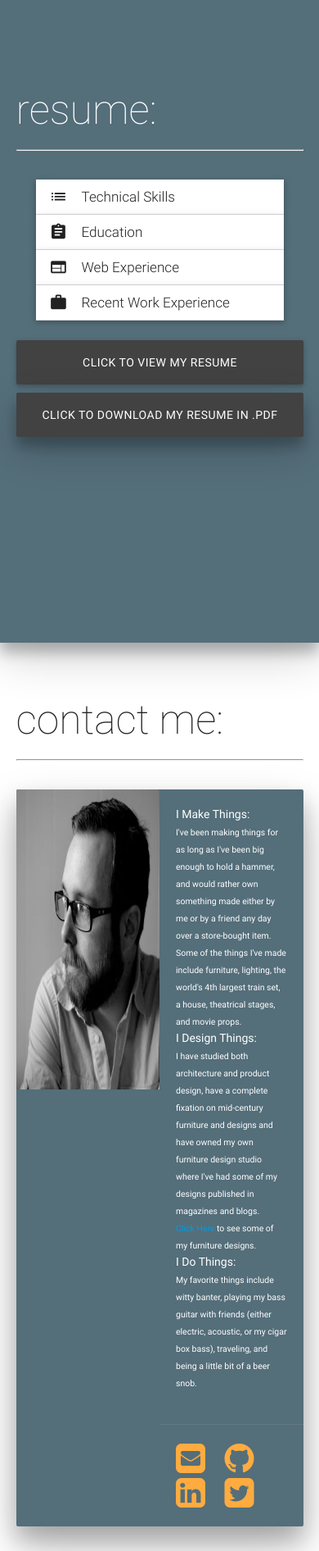
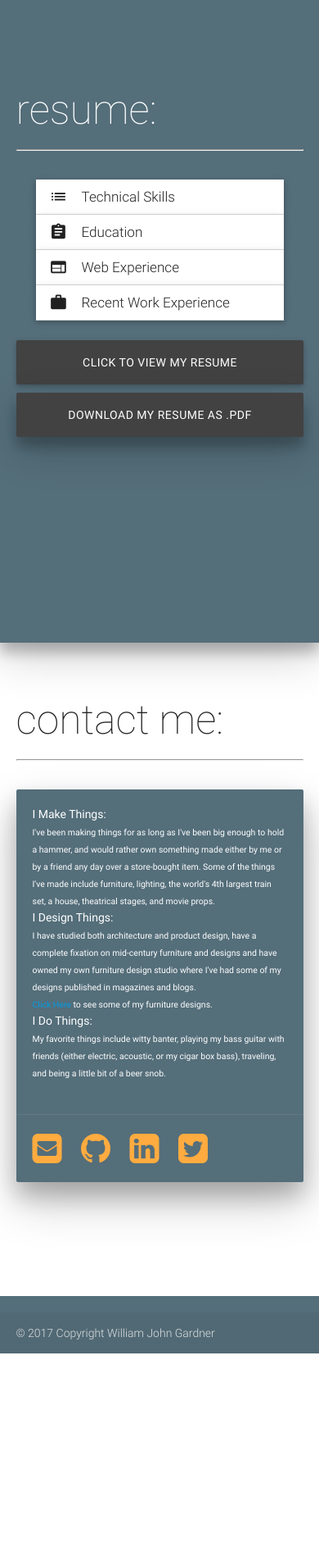
Before and after one commit to williamjohngardner/williamjgardner, a Django app: page / in a window 390 px wide. Shown: the part 4608-6500 px from the top of the page at 82% size. After the commit the page ends 6259 px from the top, so only its background shows below. Run offline with Django 3.2, Linux system fonts and the light colour scheme; some libraries are stand-ins or nearby versions.

Commit message:
New Updates for new job

```diff
--- a/app/static/app/css/main.css
+++ b/app/static/app/css/main.css
@@ -24,3 +24,9 @@ h2 {
 .card.medium {
     height: 450px;
 }
+
+@media screen and (max-width: 700px) {
+  .card-image {
+    display: none;
+  }
+}
--- a/templates/base.html
+++ b/templates/base.html
@@ -67,7 +67,7 @@
     <footer class="page-footer blue-grey darken-1">
       <div class="footer-copyright">
         <div class="container">
-          © 2016 Copyright William John Gardner
+          © 2017 Copyright William John Gardner
         </div>
       </div>
     </footer>
--- a/templates/index.html
+++ b/templates/index.html
@@ -449,7 +449,7 @@
   <div class="row hide-on-large-only">
     <div class="col s12 m12 center-align">
       <a id="resumebtn" class="waves-effect grey darken-3 btn-large z-depth-1" href="{% static 'app/images/gardner_resume.pdf' %}" target="blank">Click to View My Resume</a>
-      <a id="resumebtn" class="waves-effect grey darken-3 btn-large z-depth-3" href="{% static 'app/images/gardner_resume.pdf' %}" download>Click to Download My Resume in .pdf Formatting</a>
+      <a id="resumebtn" class="waves-effect grey darken-3 btn-large z-depth-3" href="{% static 'app/images/gardner_resume.pdf' %}" download>Download My Resume as .pdf</a>
     </div>
   </div>
     <br>
```
